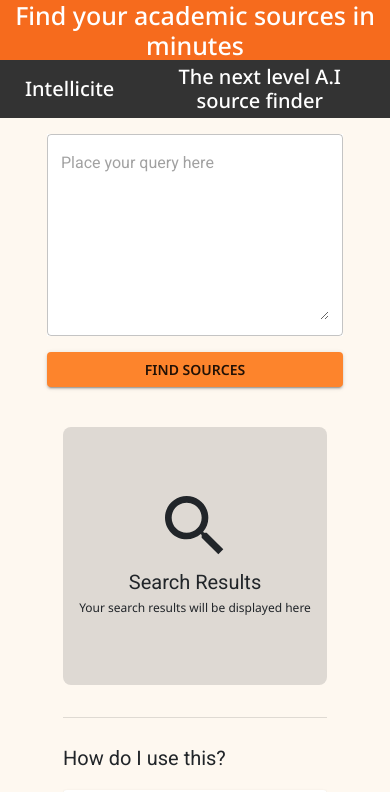
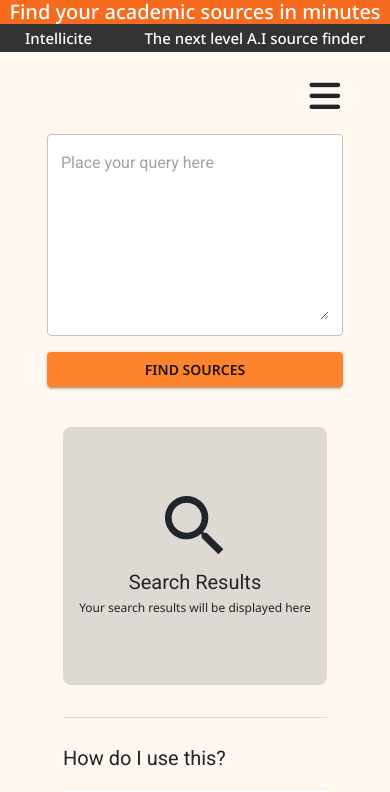
Before and after one commit to MasterMobo/intellicite, a React (Vite) app in the folder client/: page / in a window 390 px wide. Shown: the top 792 px of the page. Built offline with nearby package versions, Linux system fonts and the light colour scheme; no server answers.

Commit message:
update header so it won't block the sidenav button when screen width is small (around less than 750px)

```diff
--- a/client/src/layouts/nav.css
+++ b/client/src/layouts/nav.css
@@ -211,3 +211,13 @@
     font-size: 20px;
     padding: 0 20px;
   }
+
+  @media screen and (max-width: 750px){
+    .header h2{
+        font-size: 20px;
+    }
+
+    .header2 h2{
+        font-size: 15px;
+    }
+}
```
